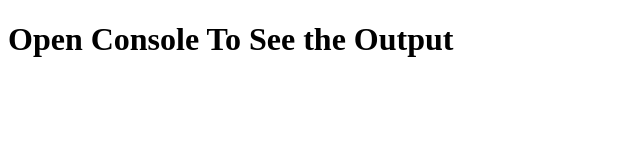
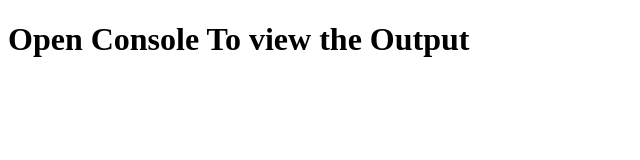
Before and after one commit to ishitamehta31/htmlcourse, a plain HTML site: page Module4/index.html in a window 1280 px wide. Shown: the whole page, without its empty margins (0-640 px from the left). Drawn offline with Linux system fonts and the light colour scheme.

Commit message:
Update index.html

```diff
--- a/Module4/index.html
+++ b/Module4/index.html
@@ -9,6 +9,6 @@
   <script src="/HTMLCOURSE/Module4/script.js"></script>
 </head>
 <body>
-  <h1>Open Console To See the Output</h1>
+  <h1>Open Console To view the Output</h1>
 </body>
 </html>
```
